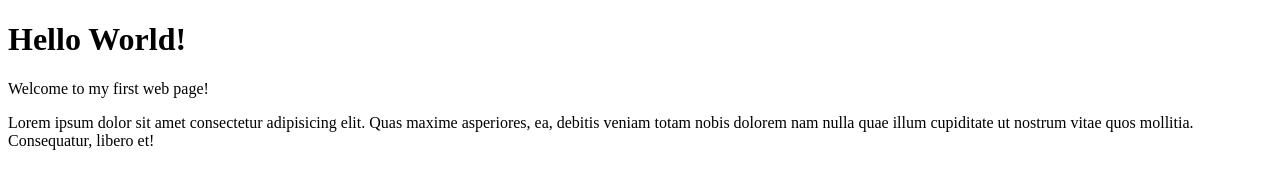
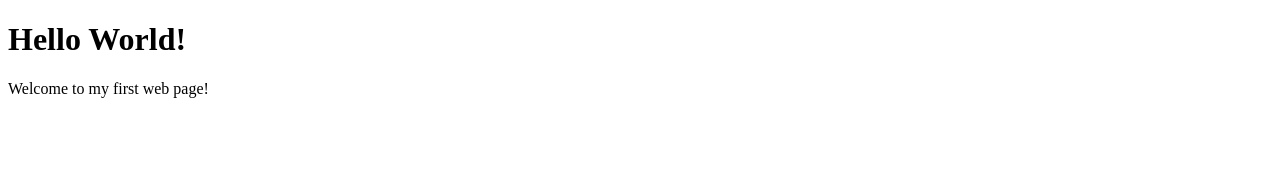
Before and after one commit to lorenw003/info20005lw, a plain HTML site: page index.html in a window 1280 px wide. Drawn offline with Linux system fonts and the light colour scheme.

```diff
--- a/index.html
+++ b/index.html
@@ -11,7 +11,5 @@
 
     <p> Welcome to my first web page!</p>
 
-    <p>Lorem ipsum dolor sit amet consectetur adipisicing elit. Quas maxime asperiores, ea, debitis veniam totam nobis dolorem nam nulla quae illum cupiditate ut nostrum vitae quos mollitia. Consequatur, libero et!</p>
-
 </body>
 </html>
```
